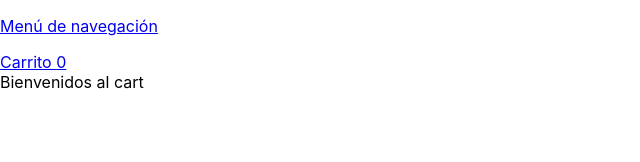
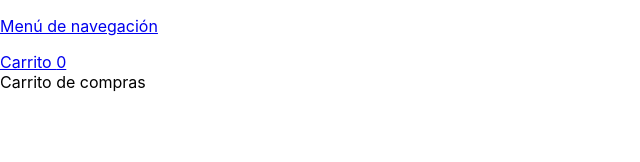
Before and after one commit to angelinamartino/idea, a React (Create React App) app: page /cart in a window 1280 px wide. Shown: the top 162 px of the page, without its empty margins (0-640 px from the left). Built offline with nearby package versions, Linux system fonts and the light colour scheme.

Commit message:
modifico componentes

```diff
--- a/src/components/cart/cart.js
+++ b/src/components/cart/cart.js
@@ -8,8 +8,7 @@ function Cart() {
   useEffect(()=>{
     console.log(products)
   })
-  return <div>Bienvenidos al
-  cart
+  return <div> Carrito de compras
           {products.map((product) => (
           <div>
           <hr></hr>
--- a/src/components/item/item.js
+++ b/src/components/item/item.js
@@ -1,3 +1,4 @@
+import './item.css'
 import React from "react";
 import { Link } from "react-router-dom";
 
@@ -5,15 +6,13 @@ function Item(props) {
   return (
     <div className="item">
       <div>
-        <Link
-          to={{ pathname: `/itemdetail/${props.id}`, state: { test: "test" } }}
-        >
+        <Link to={{ pathname: `/itemdetail/${props.id}`,
+                  state: { test: "test" } }}>
           <h5>{props.title}</h5>
         </Link>
         <li>Precio: {props.price}</li>
         <li>Condicion: {props.condition}</li>
         <img src={props.thumbnail}></img>
-        <hr />
       </div>
     </div>
   );
```
Also changed, not shown: src/components/itemDetail/itemDetail.js (+4 -3 lines).
